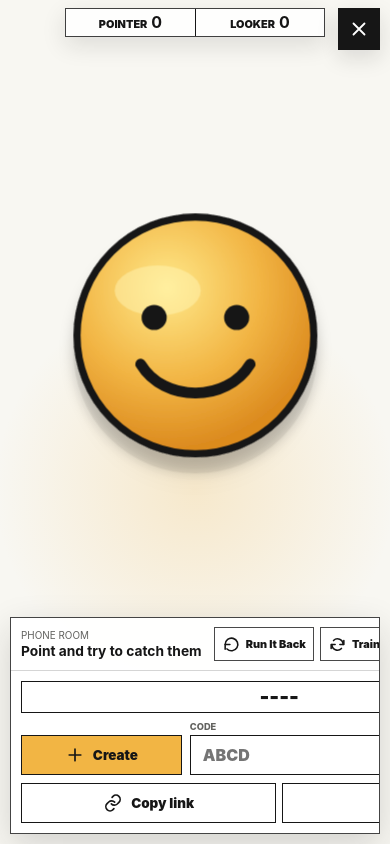
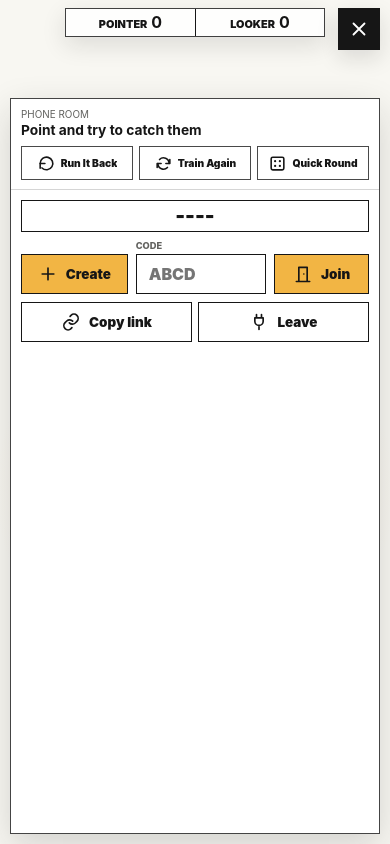
Before and after one commit to daypdx/acchi-swipe-camera-test, a website built with Vite: page index.html in a window 390 px wide. Both pictures are taken after a click on the button "Open menu". Built offline with nearby package versions, Linux system fonts and the light colour scheme.

Commit message:
Reset pointer avatar and contain mobile menu

```diff
--- a/src/main.js
+++ b/src/main.js
@@ -850,8 +850,10 @@ function setAiRole(role) {
     state.camera.direction = "center";
     state.camera.handDirection = "center";
     clearCameraLock();
+    resetAvatarMotion();
   } else {
     state.camera.fallbackSwipe = false;
+    if (!state.camera.ready) resetAvatarMotion();
   }
 
   state.mode = "ai";
@@ -1058,6 +1060,7 @@ function resetRound(resetMessage = true) {
   state.phase = "input";
   state.ai.pointerPromptedAt = 0;
   clearCameraLock();
+  syncAvatarMotion();
   if (resetMessage) state.message = "Run it back.";
 }
 
@@ -1109,6 +1112,7 @@ async function startCamera() {
     state.camera.lastSeenAt = 0;
     state.camera.lastHandSeenAt = 0;
     clearCameraLock();
+    resetAvatarMotion();
     state.ui.menuOpen = false;
     trackCamera();
     render();
@@ -1731,6 +1735,33 @@ function updateAvatarMotion(direction, dx, dy) {
   document.body.dataset.lookDirection = direction;
 }
 
+function syncAvatarMotion() {
+  if (shouldTrackLooker() && state.camera.seen) return;
+
+  if (state.phase === "reveal" && state.lastRound?.looker) {
+    setAvatarDirection(state.lastRound.looker);
+    return;
+  }
+
+  resetAvatarMotion();
+}
+
+function setAvatarDirection(direction) {
+  const [dx, dy] =
+    {
+      up: [0, -0.86],
+      right: [0.88, 0],
+      down: [0, 0.86],
+      left: [-0.88, 0],
+      center: [0, 0],
+    }[direction] || [0, 0];
+  updateAvatarMotion(direction || "center", dx, dy);
+}
+
+function resetAvatarMotion() {
+  updateAvatarMotion("center", 0, 0);
+}
+
 function drawFaceOverlay(landmarks) {
   const canvas = els.overlay;
   const rect = canvas.getBoundingClientRect();
@@ -1878,6 +1909,7 @@ function render() {
   els.arrow.dataset.dir = shownDirection || "up";
   els.arrow.classList.toggle("is-visible", Boolean(shownDirection));
 
+  syncAvatarMotion();
   updatePadStates();
   renderOnline();
   renderAi();
--- a/src/styles.css
+++ b/src/styles.css
@@ -2439,6 +2439,81 @@ body.is-phone-runtime .menu-actions svg {
   height: 19px;
 }
 
+body.is-phone-runtime.is-menu-open .controls {
+  top: calc(98px + env(safe-area-inset-top));
+  bottom: calc(10px + env(safe-area-inset-bottom));
+  left: max(10px, env(safe-area-inset-left));
+  right: max(10px, env(safe-area-inset-right));
+  width: auto;
+  max-width: none;
+  max-height: none;
+  box-sizing: border-box;
+  overflow: hidden;
+}
+
+body.is-phone-runtime.is-menu-open .control-top {
+  min-width: 0;
+  align-items: stretch;
+  flex-wrap: wrap;
+  gap: 8px;
+}
+
+body.is-phone-runtime.is-menu-open .control-title {
+  flex: 1 1 100%;
+}
+
+body.is-phone-runtime.is-menu-open .control-title strong {
+  white-space: normal;
+}
+
+body.is-phone-runtime.is-menu-open .menu-actions {
+  width: 100%;
+  display: grid;
+  grid-template-columns: repeat(3, minmax(0, 1fr));
+  margin-left: 0;
+}
+
+body.is-phone-runtime.is-menu-open .menu-actions button {
+  width: 100%;
+  min-width: 0;
+  padding: 0 5px;
+  font-size: 0.64rem;
+}
+
+body.is-phone-runtime.is-menu-open .menu-actions button span {
+  min-width: 0;
+  overflow: hidden;
+  text-overflow: ellipsis;
+}
+
+body.is-phone-runtime.is-menu-open .control-body {
+  min-width: 0;
+  overflow-x: hidden;
+  overflow-y: auto;
+  -webkit-overflow-scrolling: touch;
+}
+
+body.is-phone-runtime.is-menu-open .online-controls,
+body.is-phone-runtime.is-menu-open .ai-controls,
+body.is-phone-runtime.is-menu-open .camera-controls,
+body.is-phone-runtime.is-menu-open .room-panel,
+body.is-phone-runtime.is-menu-open .ai-options,
+body.is-phone-runtime.is-menu-open .room-card {
+  max-width: 100%;
+  min-width: 0;
+  overflow-x: hidden;
+}
+
+body.is-phone-runtime.is-menu-open .role-switch {
+  grid-template-columns: repeat(2, minmax(0, 1fr));
+}
+
+body.is-phone-runtime.is-menu-open .role-switch button {
+  min-width: 0;
+  padding: 0 6px;
+  font-size: 0.78rem;
+}
+
 body.is-phone-runtime .ai-options {
   display: block;
 }
```
